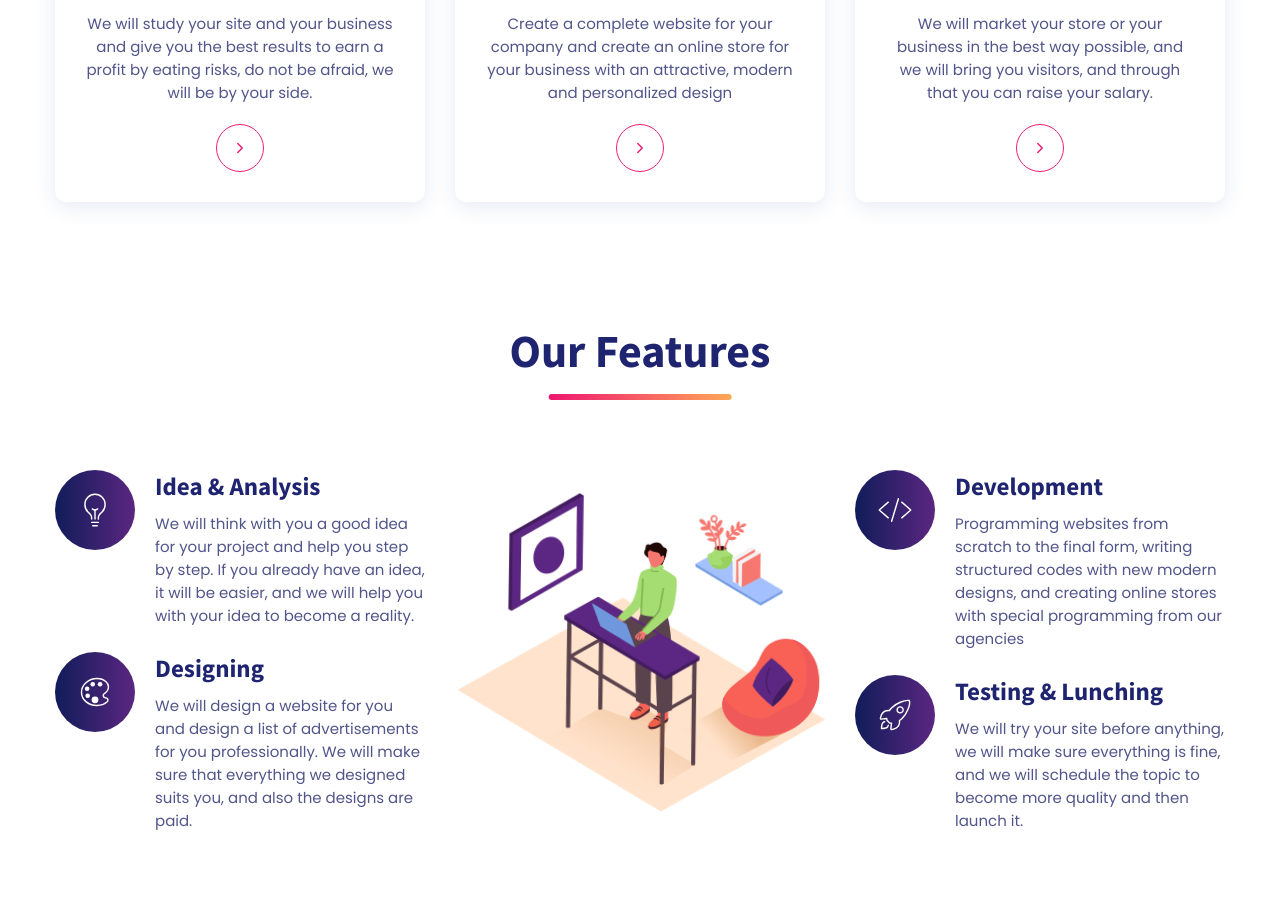
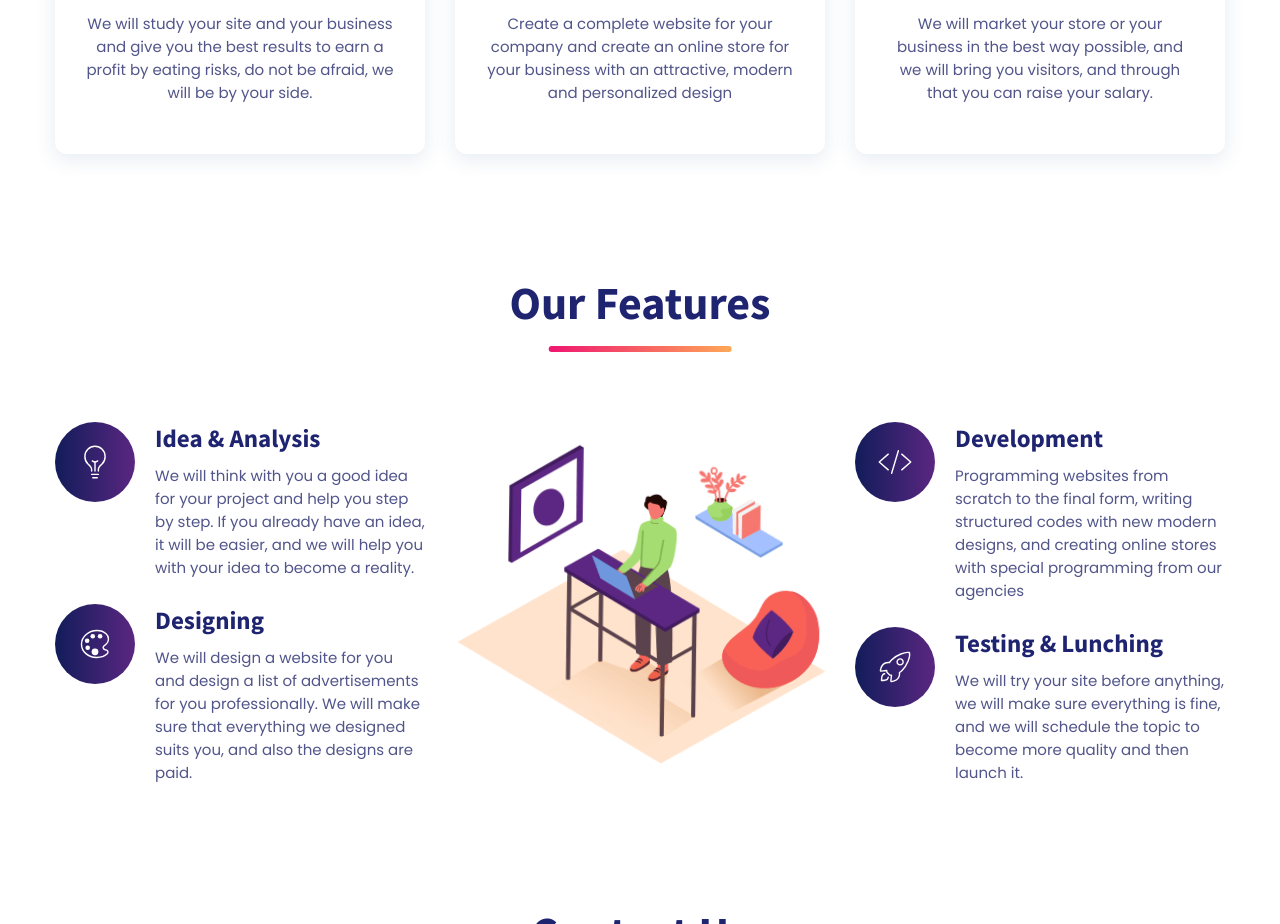
Before and after one commit to JamalMohafil/Sage_Agency, a plain HTML site: page index.html in a window 1280 px wide. Shown: the part 1791-2715 px from the top of the page. Drawn offline with nearby package versions, Linux system fonts and the light colour scheme.

Commit message:
Add files via upload

```diff
--- a/index.html
+++ b/index.html
@@ -212,9 +212,7 @@
 
                 </p>
 
-                <button class="card-btn" aria-label="Show More">
-                  <ion-icon name="chevron-forward-outline"></ion-icon>
-                </button>
+
 
               </div>
             </li>
@@ -232,9 +230,7 @@
                     Create a complete website for your company and create an online store for your business with an attractive, modern and personalized design
                 </p>
 
-                <button class="card-btn" aria-label="Show More">
-                  <ion-icon name="chevron-forward-outline"></ion-icon>
-                </button>
+
 
               </div>
             </li>
@@ -252,9 +248,7 @@
                     We will market your store or your business in the best way possible, and we will bring you visitors, and through that you can raise your salary.
                 </p>
 
-                <button class="card-btn" aria-label="Show More">
-                  <ion-icon name="chevron-forward-outline"></ion-icon>
-                </button>
+
 
               </div>
             </li>
```
